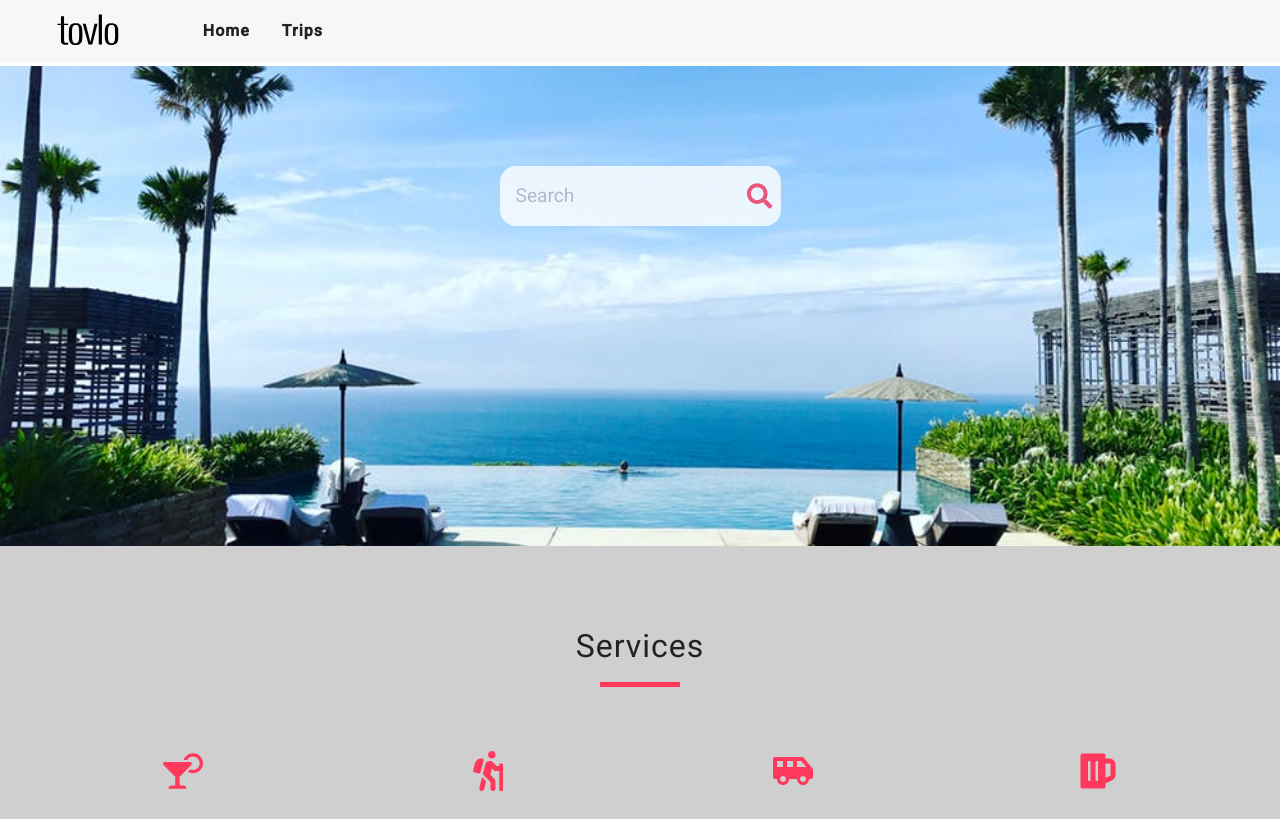
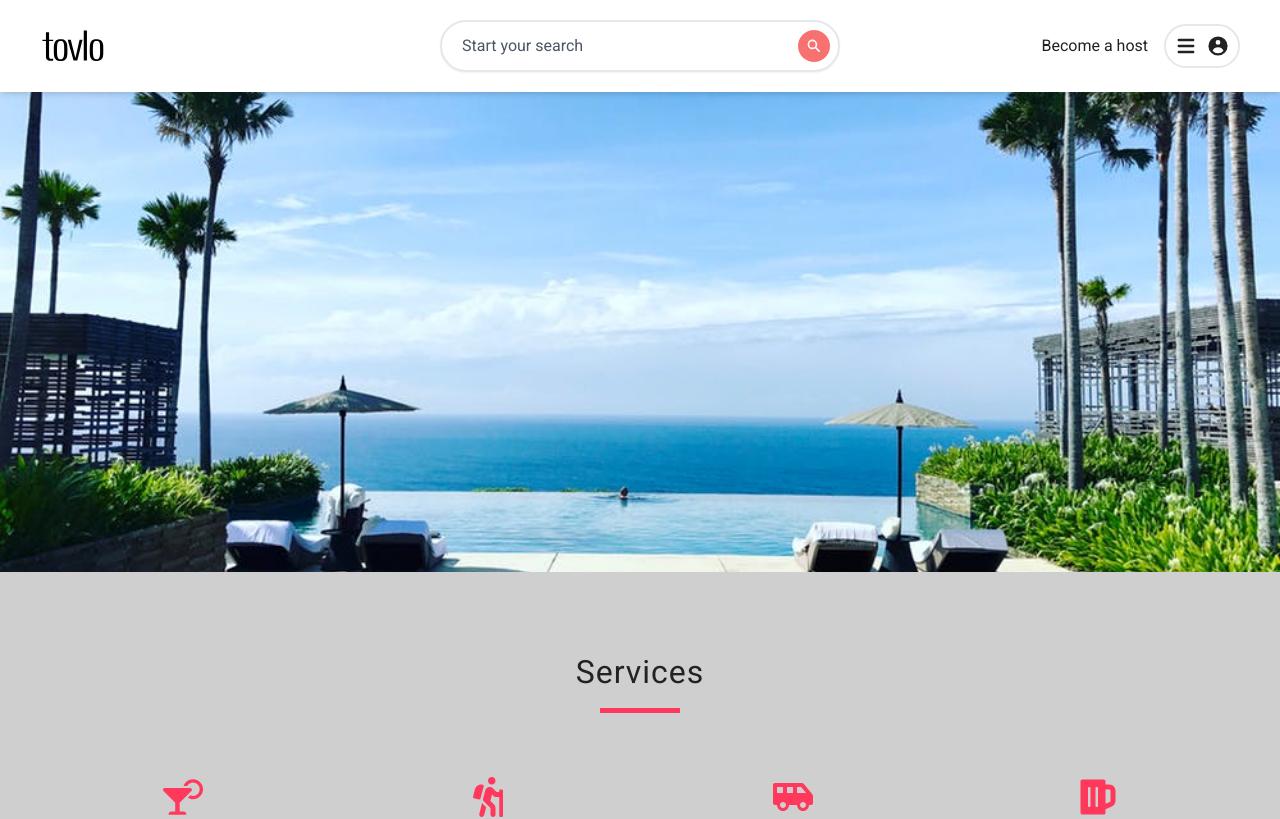
Before and after one commit to bro-code1411/tovlo, a React (Create React App) app: page / in a window 1280 px wide. Shown: the top 819 px of the page. Built offline with nearby package versions, Linux system fonts and the light colour scheme.

Commit message:
added search bar
added search bar

```diff
--- a/package.json
+++ b/package.json
@@ -5,6 +5,7 @@
   "homepage": "http://tovlo.in",
   "dependencies": {
     "@craco/craco": "^6.2.0",
+    "@heroicons/react": "^1.0.4",
     "@testing-library/jest-dom": "^5.14.1",
     "@testing-library/react": "^11.2.7",
     "@testing-library/user-event": "^12.8.3",
--- a/src/App.css
+++ b/src/App.css
@@ -18,7 +18,6 @@
 }
 /* globals */
 body {
-  padding-top: 66px;
   color: var(--mainBlack);
   background: var(--mainWhite);
   font-family: Roboto, sans-serif;
--- a/src/componenets/HomeSearch.js
+++ /dev/null
@@ -1,12 +0,0 @@
-import React from "react";
-import { FaSearch } from "react-icons/fa";
-const HomeSearch = () => {
-  return (
-    <div class="input-wrapper">
-      <input type="text" placeholder="Search" className="homeSearch" />
-      <FaSearch size="30px" />
-    </div>
-  );
-};
-
-export default HomeSearch;
--- a/src/componenets/Navbar.js
+++ b/src/componenets/Navbar.js
@@ -1,35 +1,44 @@
 import React from "react";
 import logo from "../images/logo-web.svg";
-import { FaAlignRight } from "react-icons/fa";
 import { Link } from "react-router-dom";
-import { useState } from "react";
+import { SearchIcon, MenuIcon, UserCircleIcon } from "@heroicons/react/solid";
+export const Navbar = () => {
+  return (
+    <nav
+      className="sticky top-0 z-50 grid grid-cols-3
+    bg-white shadow-md p-5 md:px-10"
+    >
+      {/*left*/}
+      <div className="relative flex items-center h-10 cursor-pointer my-auto">
+        <Link to="/">
+          <img src={logo} className="h-9" alt="Tovlo" />
+        </Link>
+      </div>
 
-export const Navbar = () => {
-  const [isOpen, setOpen] = useState(false);
+      {/*middle*/}
+      <div className="flex items-center md:border-2 rounded-full py-2 md:shadow-sm">
+        <input
+          type="text"
+          placeholder="Start your search"
+          className="pl-5 flex-grow bg-transparent outline-none
+            text-gray-600 placeholder-gray-600"
+        />
+        <SearchIcon
+          className=" hidden md:inline-flex h-8 bg-red-400 text-white
+          rounded-full p-2 cursor-pointer md:mx-2"
+        />
+      </div>
 
-  return (
-    <nav className="navbar">
-      <div className="nav-center">
-        <div className="nav-header">
-          <Link to="/">
-            <img src={logo} className="h-9" alt="Tovlo" />
-          </Link>
-          <button
-            type="button"
-            className="nav-btn"
-            onClick={() => setOpen((o) => !o)}
-          >
-            <FaAlignRight className="nav-icon" />
-          </button>
+      {/*right*/}
+      <div className="flex items-center space-x-4 justify-end">
+        <p className="hidden md:inline cursor-pointer">Become a host</p>
+        <div
+          className="flex items-center space-x-2 border-2 p-2 rounded-full
+          cursor-pointer"
+        >
+          <MenuIcon className="h-6" />
+          <UserCircleIcon className="h-6" />
         </div>
-        <ul className={isOpen ? "nav-links show-nav" : "nav-links"}>
-          <li>
-            <Link to="/">Home</Link>
-          </li>
-          <li>
-            <Link to="/trips">Trips</Link>
-          </li>
-        </ul>
       </div>
     </nav>
   );
--- a/src/pages/Home.js
+++ b/src/pages/Home.js
@@ -2,7 +2,6 @@ import React from "react";
 import Hero from "../componenets/Hero";
 import Services from "../componenets/Services";
 import FeaturedTrips from "../componenets/FeaturedTrips";
-import HomeSearch from "../componenets/HomeSearch";
 import AdSence from "react-adsense";
 
 const Home = () => {
@@ -14,7 +13,6 @@ const Home = () => {
                 Trips
             </Link>
             </Banner> */}
-        <HomeSearch />
       </Hero>
       <Services />
       <FeaturedTrips />
```
Also changed, not shown: 1 other file (tests, documents, lock files or other folders).
